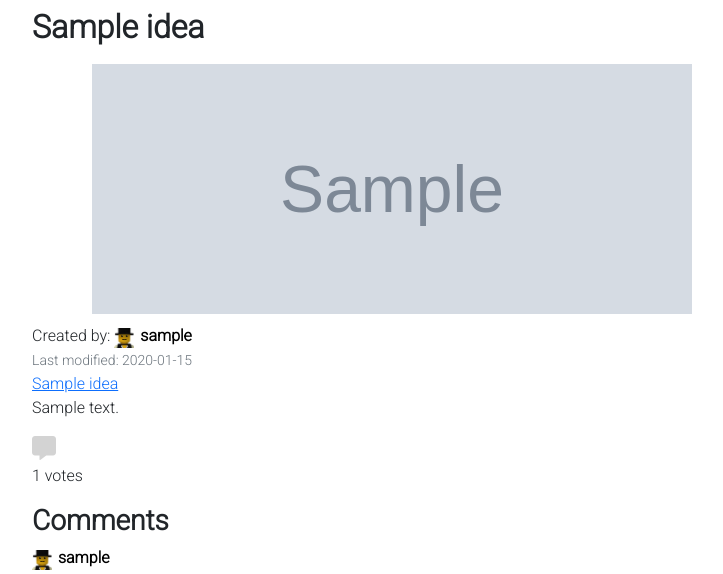
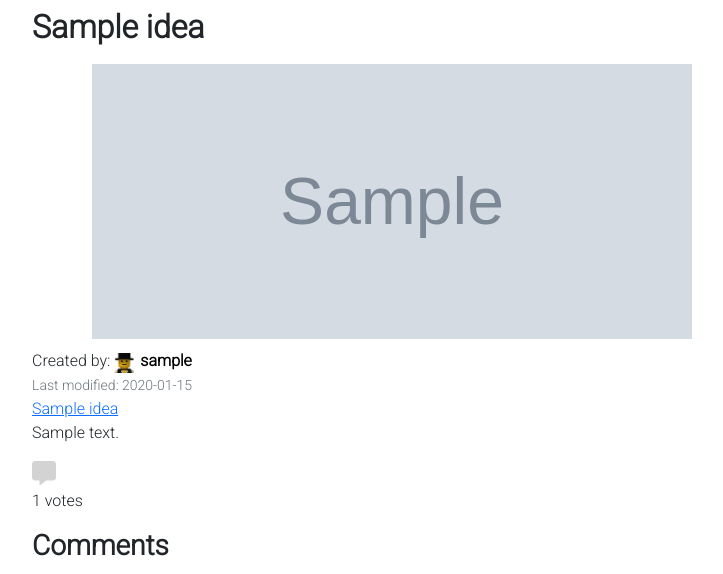
Before and after one commit to shondy/HB-lightbulb, a Flask app: page /ideas/1/comments in a window 1280 px wide. Shown: the part 54-628 px from the top of the page, without its empty margins (76-799 px from the left). Run offline with Flask 2, Linux system fonts and the light colour scheme; tables that the repository leaves empty hold one stand-in row (values such as "Sample post"); grey boxes marked "Sample" are stand-in pictures; some libraries are stand-ins or nearby versions.

```diff
--- a/static/css/style.css
+++ b/static/css/style.css
@@ -106,7 +106,7 @@ h1, h2, h3, h4, h5, h6 {
 
 .idea-img {
     width: 600px;
-    height: 250px;
+    height: 275px;
     margin: 10px 60px;
 }
 
```
